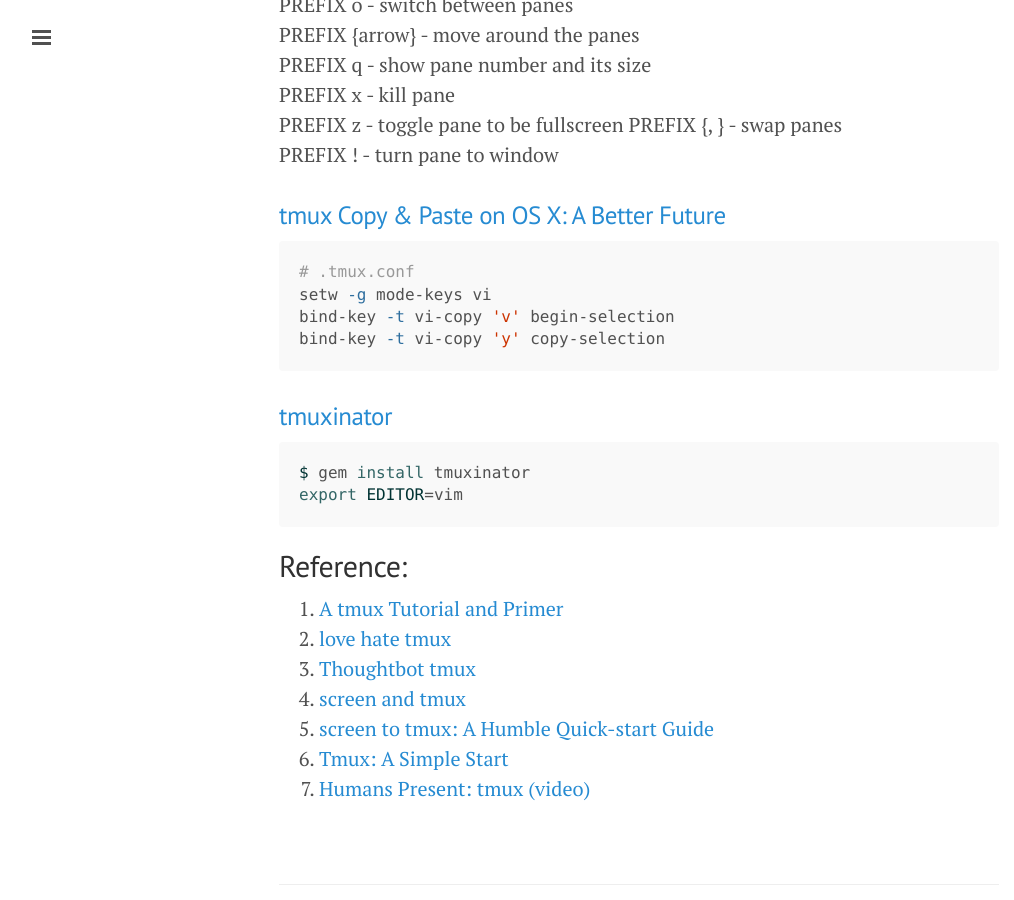
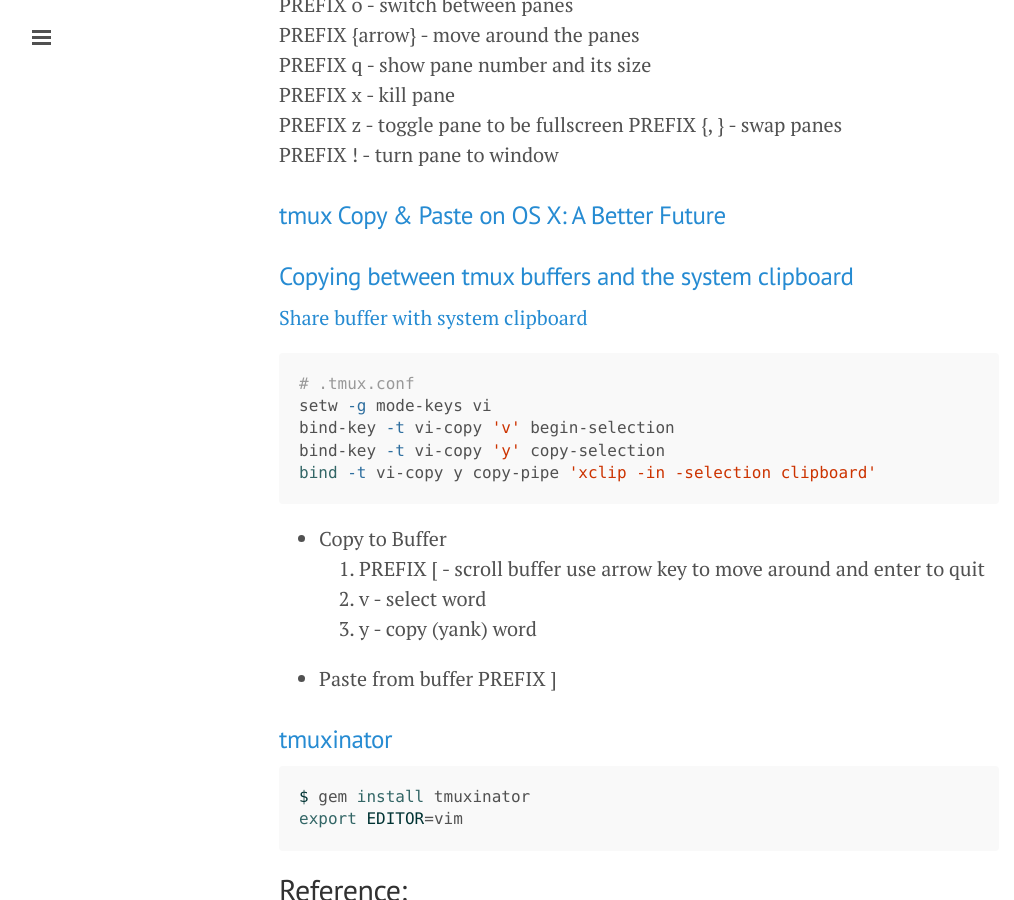
Before and after one commit to ibotdotout/ibotdotout.github.io, a Jekyll site: the page built from _posts/2014-06-09-tmux.md, in a window 1280 px wide and 900 px high, scrolled down 857 px. Shown: the whole window, without its empty margins (1-1015 px from the left). Built offline with Jekyll 4.4.1, drawn with Linux system fonts in a browser that asks for light colours; Markdown is read by kramdown in place of the engine named in the settings.

Commit message:
Update 2014-06-09-tmux.md

````diff
--- a/_posts/2014-06-09-tmux.md
+++ b/_posts/2014-06-09-tmux.md
@@ -37,12 +37,24 @@ PREFIX ! - turn pane to window
 
 ### [tmux Copy & Paste on OS X: A Better Future](http://robots.thoughtbot.com/tmux-copy-paste-on-os-x-a-better-future)
 
+### [Copying between tmux buffers and the system clipboard](http://blog.joncairns.com/2013/06/copying-between-tmux-buffers-and-the-system-clipboard/)
+
+[Share buffer with system clipboard](http://unix.stackexchange.com/questions/131011/use-system-clipboard-in-vi-copy-mode-in-tmux)
+
 ```sh
 # .tmux.conf
 setw -g mode-keys vi
 bind-key -t vi-copy 'v' begin-selection
 bind-key -t vi-copy 'y' copy-selection
+bind -t vi-copy y copy-pipe 'xclip -in -selection clipboard'
 ```
+- Copy to Buffer
+    1. PREFIX [ - scroll buffer use arrow key to move around and enter to quit
+    2. v - select word
+    3. y - copy (yank) word
+
+- Paste from buffer
+    PREFIX ]
 
 
 
````
